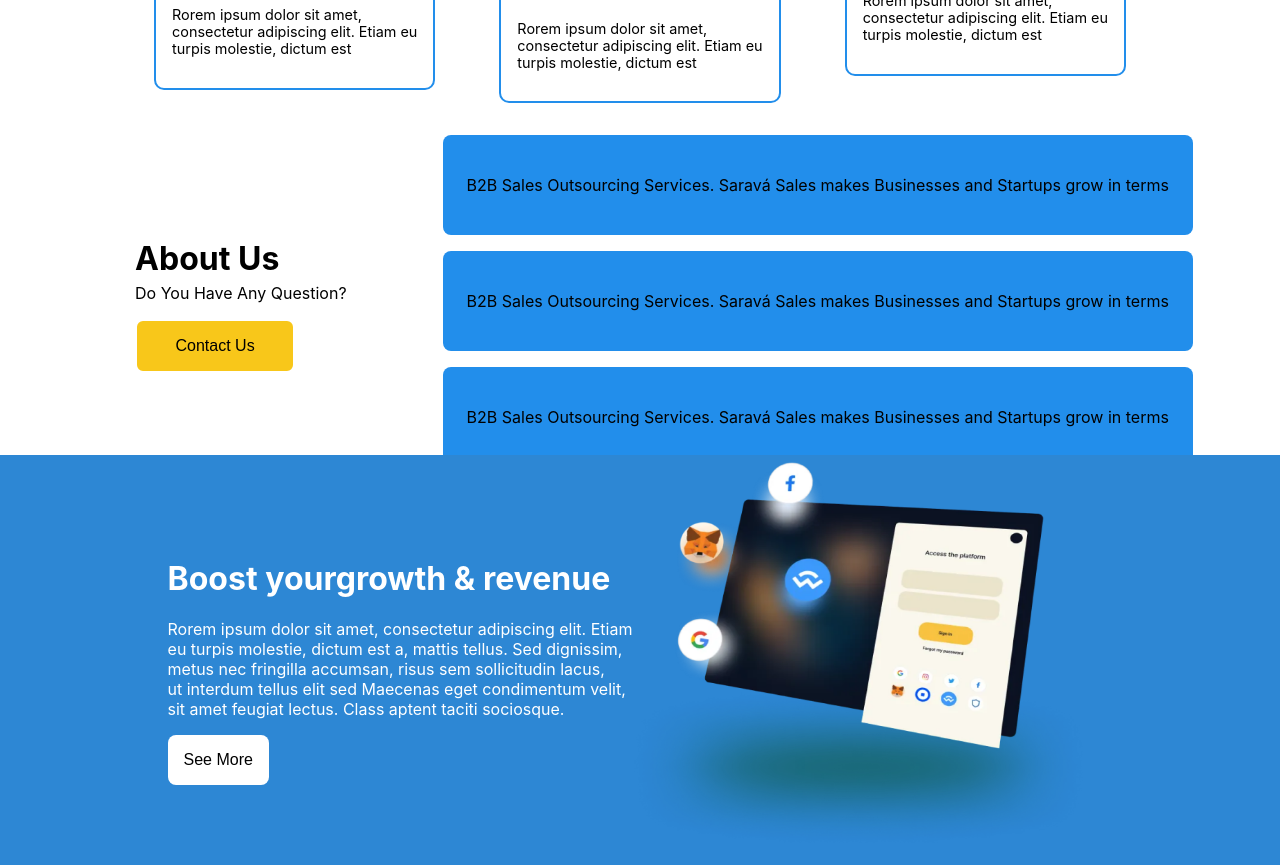
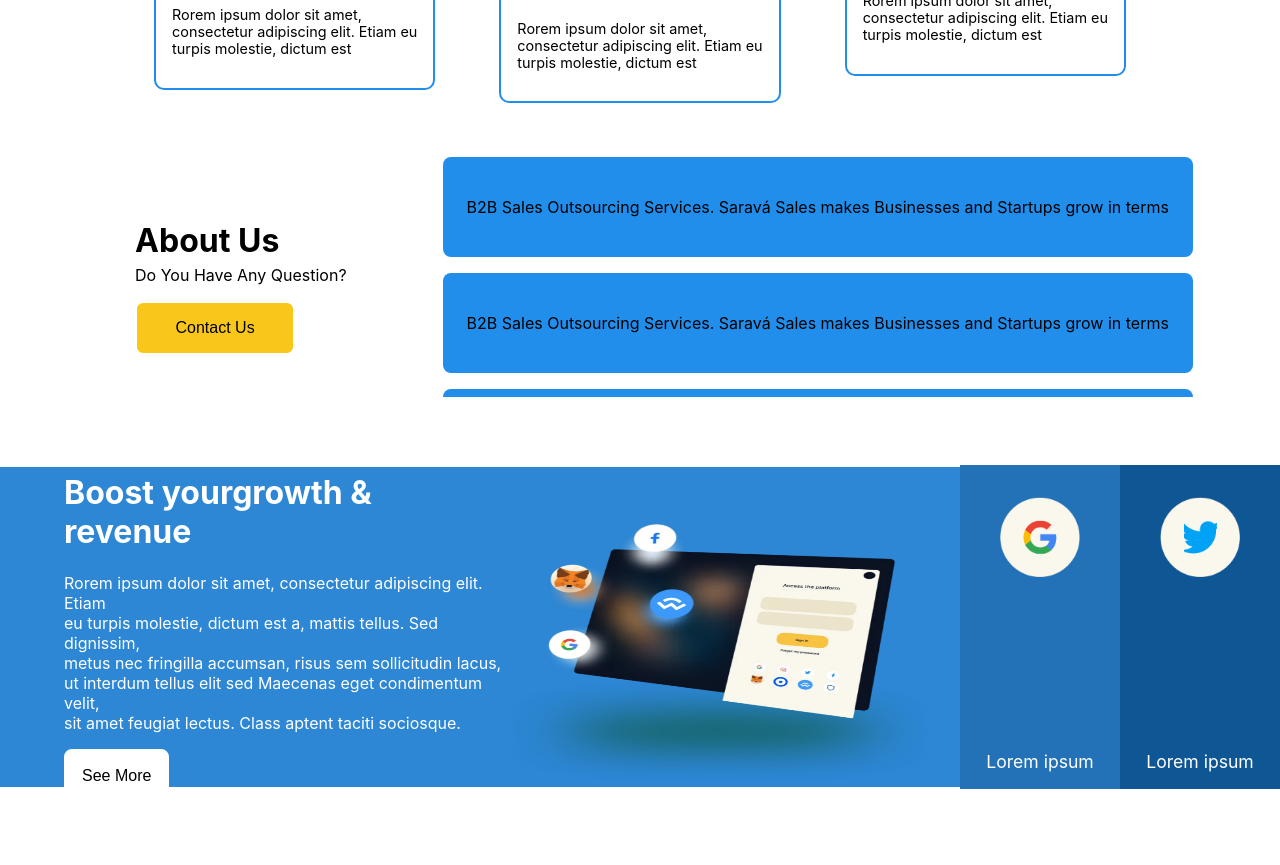
Before and after one commit to seifeddinesaad01/SaravaSales-Landing-Page, a React (Create React App) app: page / in a window 1280 px wide. Shown: the part 2000-2865 px from the top of the page. After the commit the page ends 2803 px from the top, so only its background shows below. Built offline with nearby package versions, Linux system fonts and the light colour scheme.

Commit message:
section four component

```diff
--- a/src/App.css
+++ b/src/App.css
@@ -141,7 +141,7 @@
   justify-content: center;
   align-items: center;
   gap: 2rem;
-
+ margin-bottom: 3rem;
 }
 
 .section3__left{
@@ -162,7 +162,7 @@
   display: flex;
   flex-direction: column;
   gap: 1rem;
-  height: 40vh;
+  height: 30vh;
   overflow-y: scroll;
   padding-right: 1rem;
 }
@@ -180,12 +180,17 @@
 
 }
 
+/*  */ /*  */ /*  */ /*  */ /*  */
+        /* Section Four */
+/*  */ /*  */ /*  */ /*  */ /*  */ /*  */
 
 .section4__container{
   display: flex;
-  justify-content: center;
+  justify-content: space-between;
   align-items: center;
   background-color: #2D87D4;
+  height:40vh;
+  padding-left: 4rem;
 }
 
 
@@ -197,4 +202,23 @@
   cursor: pointer;
   font-size: 1rem;
   font-weight: 400;
+  border: 2px solid #fff;
+  transition: 0.4s;
 }
+
+.section4__btn:hover{
+  background-color: transparent;
+  border: 2px solid #fff;
+  color: #fff
+}
+
+.section4__1{
+  display: flex;
+  flex-direction: column;
+  justify-content: space-between;
+  align-items: center;
+  height:36.5vh;
+  padding-top: 2rem;
+  width: 10rem;
+  /* padding: 2rem; */
+}
--- a/src/components/Section-4/SectionFour.jsx
+++ b/src/components/Section-4/SectionFour.jsx
@@ -1,25 +1,37 @@
-import React from 'react'
-import Section4 from '../../assets/section4.png';
-import googleImg from "../../assets/sect4.png"
+import React from "react";
+import Section4 from "../../assets/section4.png";
+import googleImg from "../../assets/sect4.png";
+import twitterImg from "../../assets/sec4.png";
 const SectionFour = () => {
   return (
     <div className="section4__container">
-        <div className="section4__left">
-            <h1 style={{color: '#fff'}}>Boost yourgrowth & revenue</h1>
-            <p style={{color: '#fff'}}>Rorem ipsum dolor sit amet, consectetur adipiscing elit.
-                 Etiam <br /> eu turpis molestie, dictum est a, mattis tellus.
-                 Sed dignissim, <br /> metus nec fringilla accumsan, risus sem sollicitudin lacus,<br />
-                  ut interdum tellus elit sed  Maecenas eget condimentum velit,<br />
-                 sit amet feugiat lectus.  Class aptent taciti sociosque.</p>
-            <button className='section4__btn'>See More</button>
-        </div>
-        <img style={{width:'30rem'}} src={Section4} alt="section4" />
-        <div className="section4__1">
-<img src="" alt="" />
-        </div>
+      <div className="section4__left">
+        <h1 style={{ color: "#fff" }}>Boost yourgrowth & revenue</h1>
+        <p style={{ color: "#fff" }}>
+          Rorem ipsum dolor sit amet, consectetur adipiscing elit. Etiam <br />{" "}
+          eu turpis molestie, dictum est a, mattis tellus. Sed dignissim, <br />{" "}
+          metus nec fringilla accumsan, risus sem sollicitudin lacus,
+          <br />
+          ut interdum tellus elit sed Maecenas eget condimentum velit,
+          <br />
+          sit amet feugiat lectus. Class aptent taciti sociosque.
+        </p>
+        <button className="section4__btn">See More</button>
+      </div>
+      <img style={{ width: "30rem", paddingTop:'4rem' , height:'35vh'}} src={Section4} alt="section4" />
+      <div style={{display: 'flex'}}>
+      <div className="section4__1" style={{backgroundColor: '#2372B8'}}>
+        <img style={{width: '5rem'}} src={googleImg} alt="gl" />
+        <p style={{color: "#fff", fontSize: '1.1rem'}}>Lorem ipsum</p>
+      </div>
+      <div className="section4__1" style={{backgroundColor: '#0F5695'}}>
+        <img style={{width: '5rem'}} src={twitterImg} alt="gl" />
+        <p style={{color: "#fff", fontSize: '1.1rem'}}>Lorem ipsum</p>
+      </div>
+      </div>
 
     </div>
-  )
-}
+  );
+};
 
-export default SectionFour
+export default SectionFour;
--- a/src/index.css
+++ b/src/index.css
@@ -5,6 +5,7 @@ body {
     sans-serif;
   -webkit-font-smoothing: antialiased;
   -moz-osx-font-smoothing: grayscale;
+  /* background-color: #1B2883; */
 }
 
 code {
```
